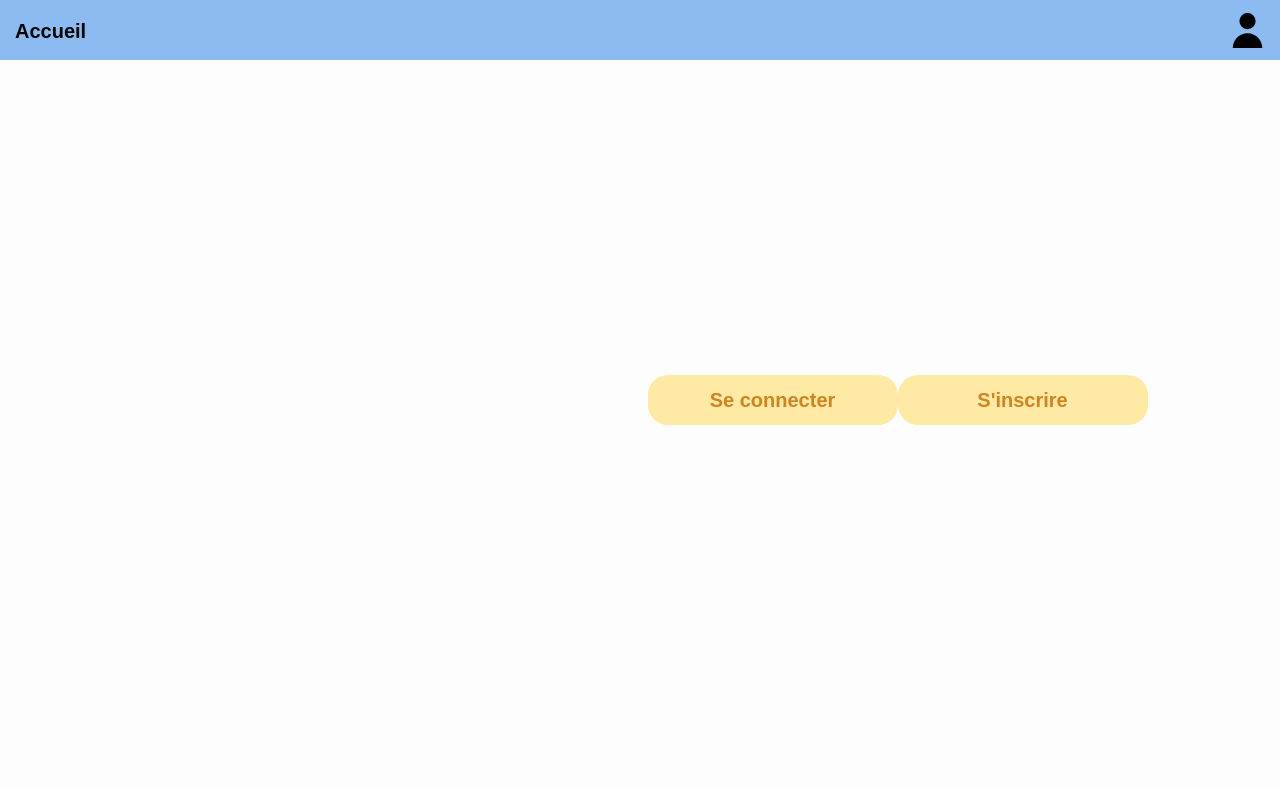
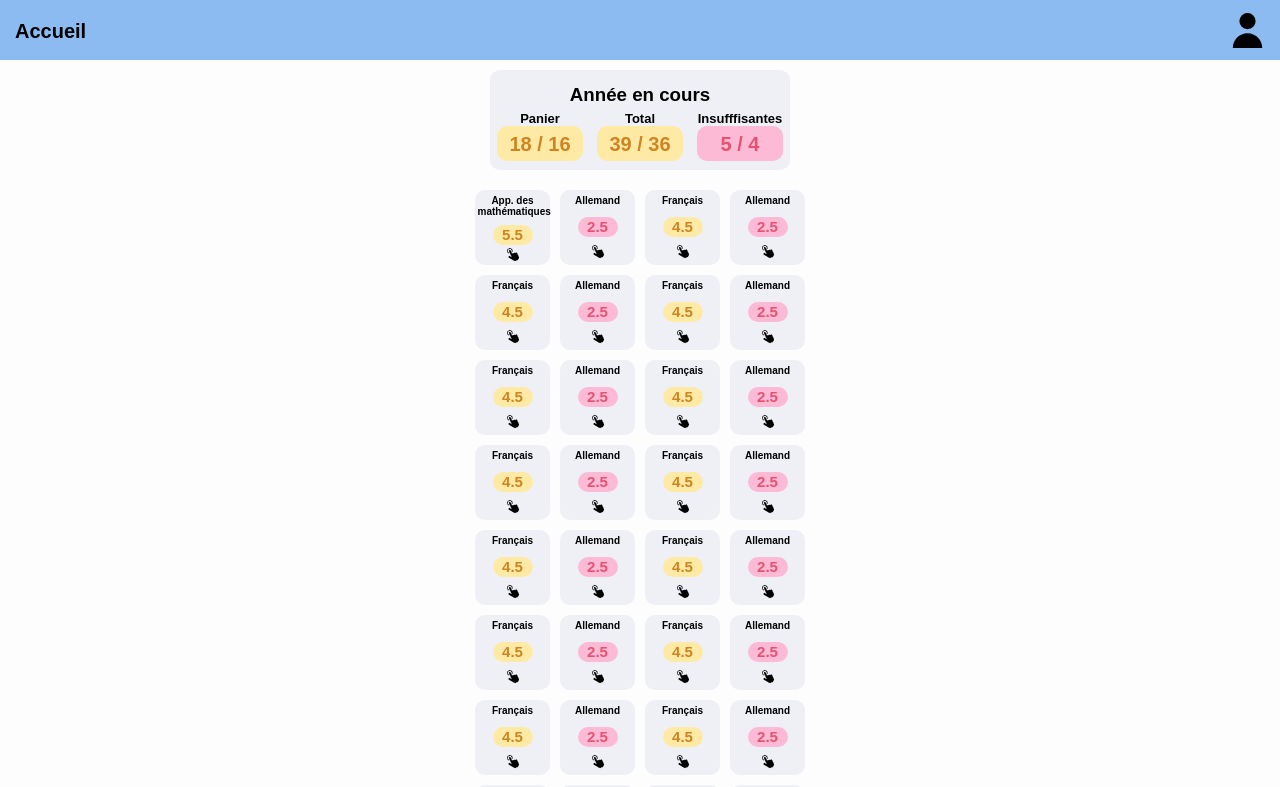
Before and after one commit to dams333/students-notes-app, a Vue app: page /current in a window 1280 px wide. Before the commit this address led to /. Shown: the top 787 px of the page. Built offline with nearby package versions, Linux system fonts and the light colour scheme.

Commit message:
All Branches page

```diff
--- a/src/App.vue
+++ b/src/App.vue
@@ -1,6 +1,9 @@
 <template>
   <div id="app">
-    <div class="center-container">
+    <div :class='[
+    {"center-container": center},
+    {"container-not-centerd": !center}
+    ]'>
       <the-header></the-header>
       <router-view></router-view>
     </div>
@@ -14,7 +17,17 @@ export default {
   name: 'App',
   components: {
     TheHeader,
-  }
+  },
+  data() {
+    return {
+      center: true
+    }
+  },
+  watch: {
+      '$route' () {
+        this.center = !(this.$route.path === "/current");
+      }
+    }
 }
 
 </script>
@@ -49,6 +62,13 @@ export default {
     justify-content: center;
   }
 
+  .container-not-centerd {
+    display: block;
+    top: 0;
+    left: 0;
+    justify-content: center;
+  }
+
   input:-webkit-autofill,
   input:-webkit-autofill:hover,
   input:-webkit-autofill:focus,
--- a/src/components/TheHeader.vue
+++ b/src/components/TheHeader.vue
@@ -34,6 +34,7 @@ export default {
     width: 100%;
     height: 60px;
     background-color: #8CBBF1;
+    z-index: 2;
 }
 
 .center {
--- /dev/null
+++ b/src/components/features/BranchNote.vue
@@ -0,0 +1,63 @@
+<template>
+    <div class="branch">
+        <h2 class="branch-name">{{ branch.name }}</h2>
+        <div class="branch-note" :class='{"failed": branch.note < 4}'>
+            <h3 class="note">{{ branch.note }}</h3>
+        </div>
+        <img class="finger-icon" src="../../assets/finger.png"/>
+    </div>
+</template>
+
+<script>
+
+export default {
+  props: ['branch']
+}
+
+</script>
+
+<style scoped>
+.branch {
+    width: 75px;
+    height: 75px;
+    background-color: rgba(215, 221, 233, 0.4);
+    border-radius: 10px;
+    margin-bottom: 10px;
+}
+
+.branch-name {
+    font-size: 10px;
+    margin-top: 5px;
+    width: 70px;
+    margin-left: 2.5px;
+    margin-right: 2.5px;
+    text-align: center;
+}
+
+.branch-note {
+    width: 40px;
+    height: 20px;
+    background-color: #FEEAA5;
+    color: #CF8421;
+    margin-left: 17.5px;
+    border-radius: 10px;
+    margin-top: 5px;
+}
+.failed {
+    background-color: #FCBAD5;
+    color: #E65271;
+}
+
+.note {
+    font-size: 15px;
+    text-align: center;
+    margin-top: 1px;
+}
+
+.finger-icon {
+    width: 15px;
+    height: 15px;
+    margin-left: 30px;
+    transform: rotate(-25deg);
+}
+</style>
--- a/src/router.js
+++ b/src/router.js
@@ -3,6 +3,7 @@ import TheChooseConnexion from './views/features/connection/TheChooseConnexion'
 import TheLogin from './views/features/connection/TheLogin'
 import TheRegister from './views/features/connection/TheRegister'
 import Profile from './views/Profile'
+import AllBranches from './views/AllBranches'
 
 const routes = [
     {
@@ -22,6 +23,10 @@ const routes = [
         component: Profile
     },
     {
+        path: '/current',
+        component: AllBranches
+    },
+    {
         path: "/:catchAll(.*)",
         redirect: '/'
     }
--- /dev/null
+++ b/src/views/AllBranches.vue
@@ -0,0 +1,187 @@
+<template>
+  <div class="branches">
+    <current-year class="current" />
+    <div class="all-branches">
+      <branch-note class="note-item" v-for='(branch, index) in notes' :key='index' :branch='branch' />
+    </div>
+  </div>
+</template>
+
+<script>
+import BranchNote from '../components/features/BranchNote'
+import CurrentYear from '../components/features/CurrentYear/CurrentYear'
+
+export default {
+  data() {
+    return {
+      notes: [
+        {
+          name: 'App. des mathématiques',
+          note: 5.5
+        },
+        {
+          name: 'Allemand',
+          note: 2.5
+        },
+        {
+          name: 'Français',
+          note: 4.5
+        },
+        {
+          name: 'Allemand',
+          note: 2.5
+        },
+        {
+          name: 'Français',
+          note: 4.5
+        },
+        {
+          name: 'Allemand',
+          note: 2.5
+        },
+        {
+          name: 'Français',
+          note: 4.5
+        },
+        {
+          name: 'Allemand',
+          note: 2.5
+        },
+        {
+          name: 'Français',
+          note: 4.5
+        },
+        {
+          name: 'Allemand',
+          note: 2.5
+        },
+        {
+          name: 'Français',
+          note: 4.5
+        },
+        {
+          name: 'Allemand',
+          note: 2.5
+        },
+        {
+          name: 'Français',
+          note: 4.5
+        },
+        {
+          name: 'Allemand',
+          note: 2.5
+        },
+        {
+          name: 'Français',
+          note: 4.5
+        },
+        {
+          name: 'Allemand',
+          note: 2.5
+        },
+        {
+          name: 'Français',
+          note: 4.5
+        },
+        {
+          name: 'Allemand',
+          note: 2.5
+        },
+        {
+          name: 'Français',
+          note: 4.5
+        },
+        {
+          name: 'Allemand',
+          note: 2.5
+        },
+        {
+          name: 'Français',
+          note: 4.5
+        },
+        {
+          name: 'Allemand',
+          note: 2.5
+        },
+        {
+          name: 'Français',
+          note: 4.5
+        },
+        {
+          name: 'Allemand',
+          note: 2.5
+        },
+        {
+          name: 'Français',
+          note: 4.5
+        },
+        {
+          name: 'Allemand',
+          note: 2.5
+        },
+        {
+          name: 'Français',
+          note: 4.5
+        },
+        {
+          name: 'Allemand',
+          note: 2.5
+        },
+        {
+          name: 'Français',
+          note: 4.5
+        },
+        {
+          name: 'Allemand',
+          note: 2.5
+        },
+        {
+          name: 'Français',
+          note: 4.5
+        },
+        {
+          name: 'Allemand',
+          note: 2.5
+        },
+        {
+          name: 'Français',
+          note: 4.5
+        },
+        {
+          name: 'Allemand',
+          note: 2.5
+        }
+      ]
+    }
+  },
+  components: {
+    CurrentYear,
+    BranchNote
+  }
+}
+</script>
+
+<style scoped>
+.branches {
+  display: block;
+  margin-top: 70px;
+}
+
+.current {
+  margin-left: calc(50% - 150px);
+}
+
+.all-branches {
+  width: 340px;
+  height: auto;
+  margin-top: 20px;
+  margin-bottom: 30px;
+  margin-left: calc(50% - 170px);
+}
+
+.note-item {
+  display: inline-grid;
+  margin-left: 5px;
+  margin-right: 5px;
+}
+</style>
--- a/src/views/Profile.vue
+++ b/src/views/Profile.vue
@@ -1,8 +1,8 @@
 <template>
   <div>
     <add-quick-note />
-    <current-year />
-    <blue-button class="btn" width="200px" height="50px" text="Détails des notes"/>
+    <current-year @click="goToCurrentYear"/>
+    <blue-button @click="goToCurrentYear" class="btn" width="200px" height="50px" text="Détails des notes"/>
   </div>
 </template>
 
@@ -16,6 +16,12 @@ export default {
     AddQuickNote,
     CurrentYear,
     BlueButton
+  },
+  methods: {
+    goToCurrentYear() {
+      this.$store.state.headerName = "Détails des notes";
+      this.$router.push('/current')
+    }
   }
 }
 
```
Also changed, not shown: src/assets/finger.png (added).
